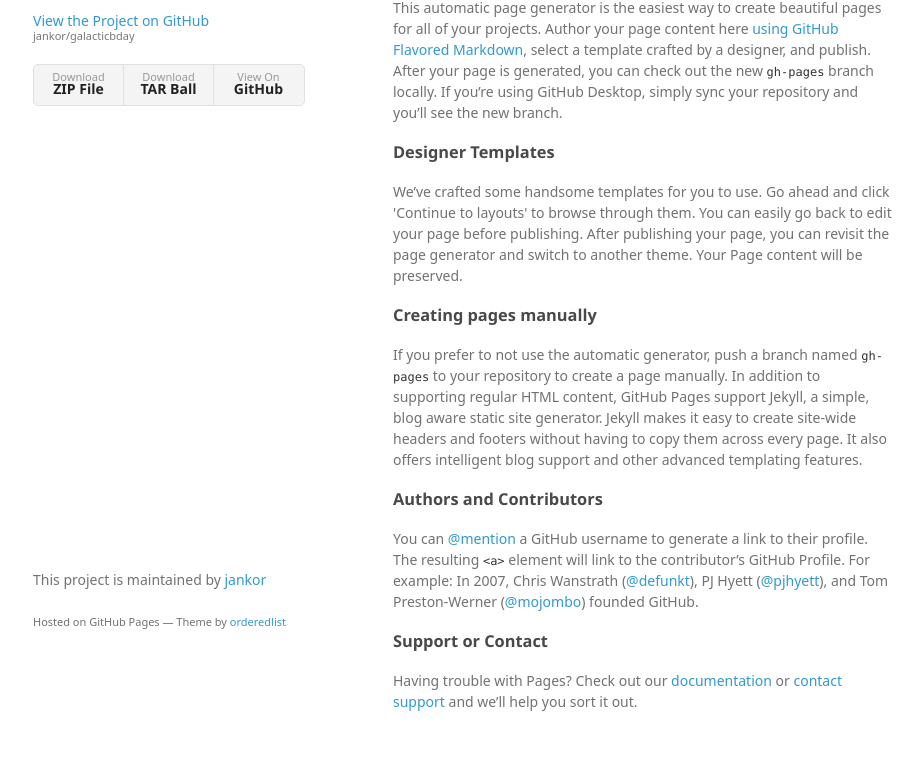
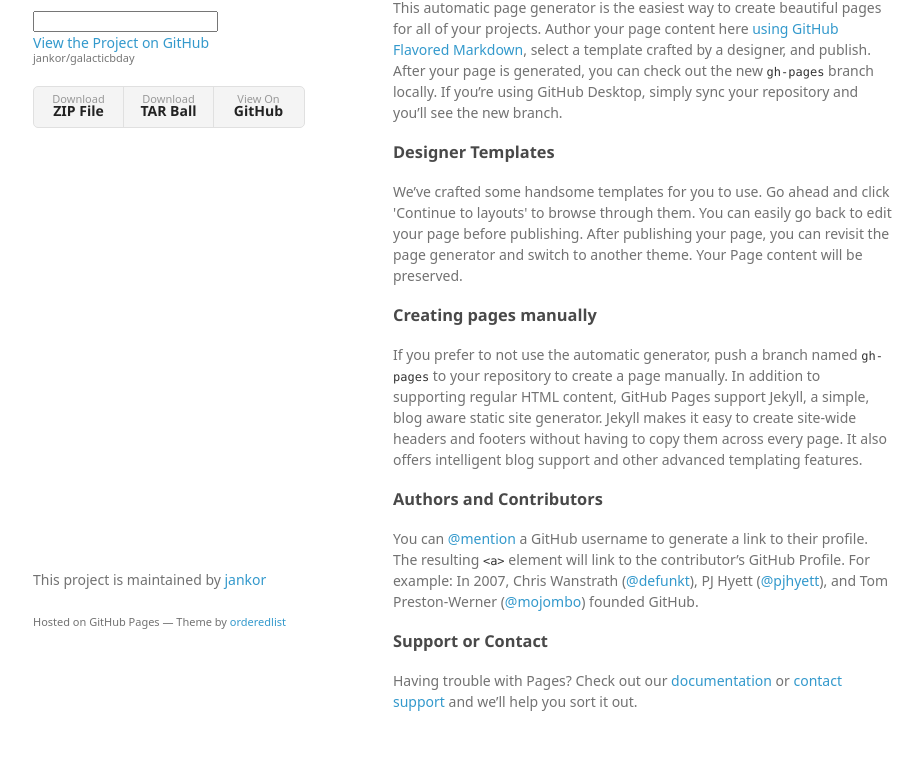
Before and after one commit to jankor/galacticbday, a plain HTML site: page index.html in a window 1280 px wide. Shown: the part 99-881 px from the top of the page, without its empty margins (177-1100 px from the left). Drawn offline with Linux system fonts and the light colour scheme; a web font is replaced by a local one.

Commit message:
add input

```diff
--- a/index.html
+++ b/index.html
@@ -17,7 +17,7 @@
       <header>
         <h1>Galacticbday</h1>
         <p></p>
-
+        <input type="text" onkeypress="calcBday(e)">
         <p class="view"><a href="https://github.com/jankor/galacticbday">View the Project on GitHub <small>jankor/galacticbday</small></a></p>
 
 
--- a/javascripts/scale.fix.js
+++ b/javascripts/scale.fix.js
@@ -15,3 +15,6 @@ function gestureStart() {
     }
   }
 }
+function calcBday(e) {
+  console.log(e);
+}
```
